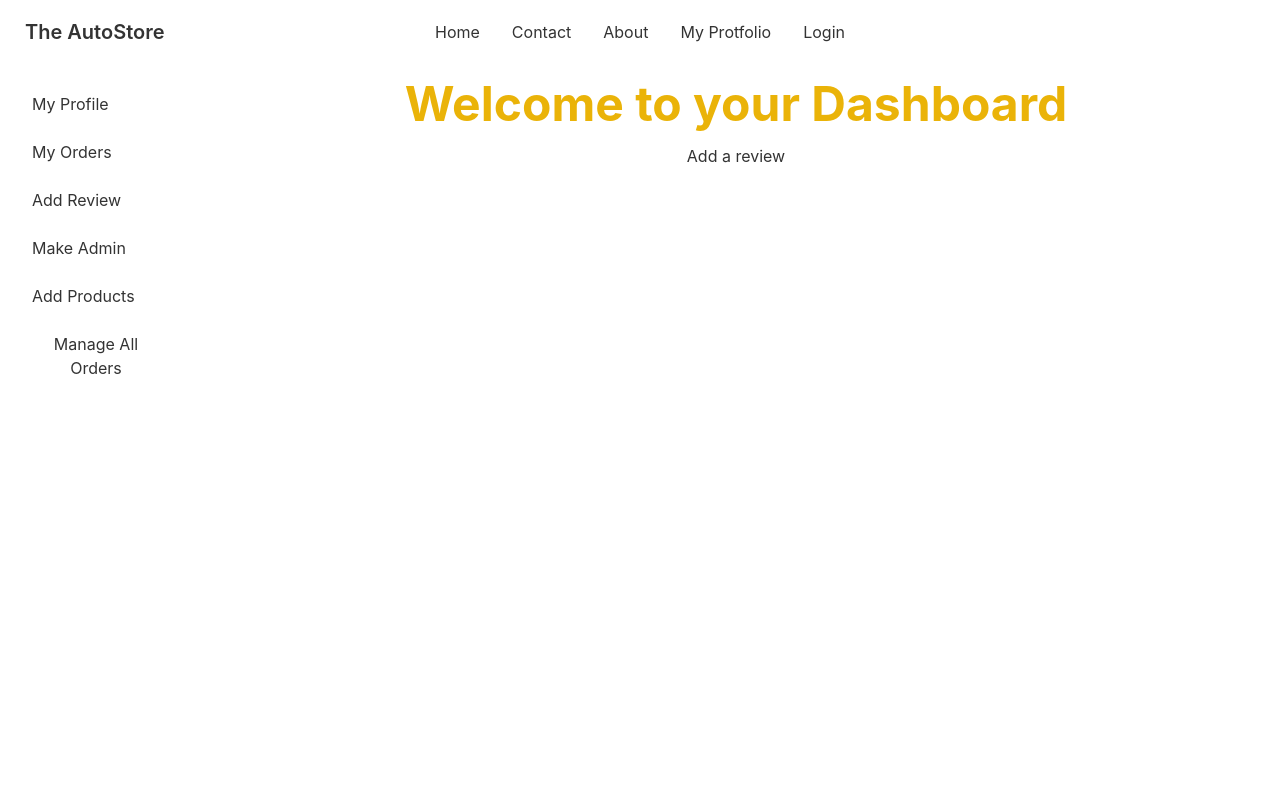
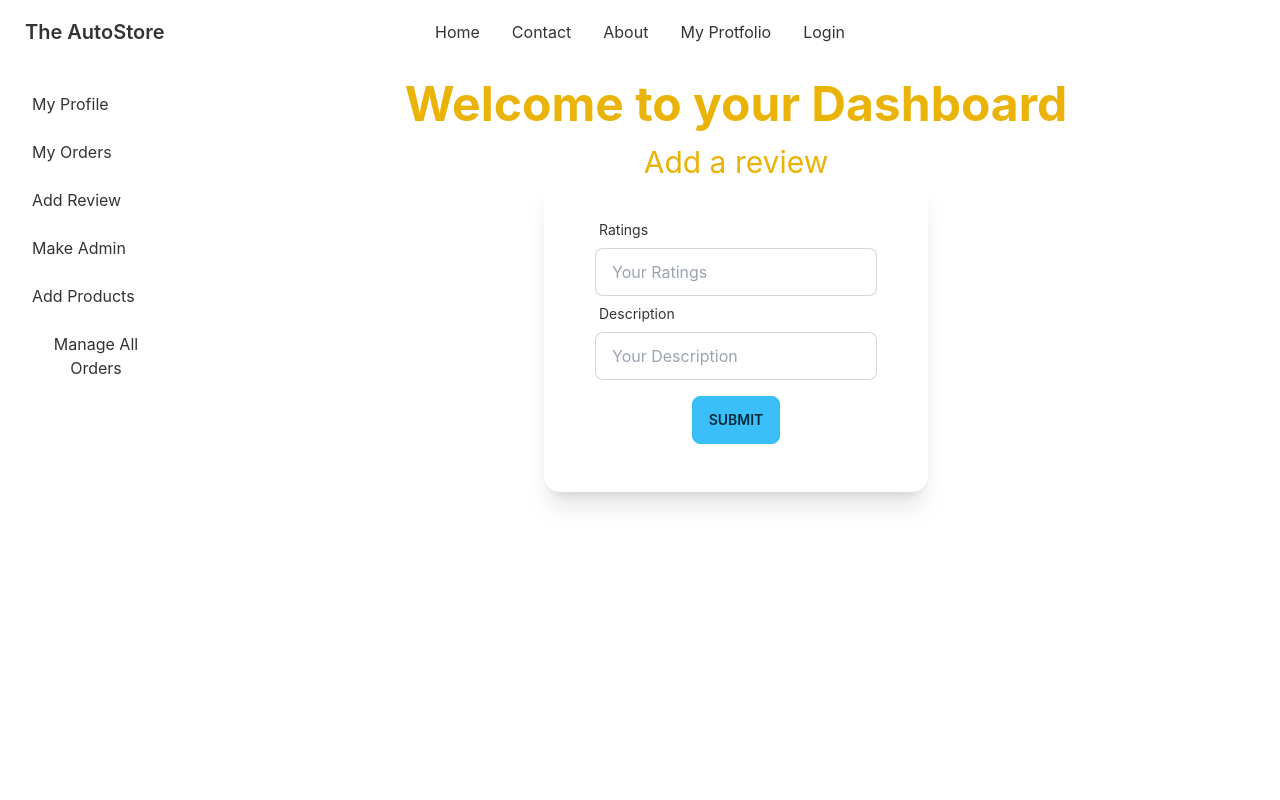
Before and after one commit to ARKOMOL/The-AutoStore, a React (Create React App) app: page /dashboard/add-review in a window 1280 px wide. Shown: the top 800 px of the page. Built offline with nearby package versions, Linux system fonts and the light colour scheme; no server answers.

Commit message:
review form

```diff
--- a/package.json
+++ b/package.json
@@ -11,6 +11,7 @@
     "react": "^18.1.0",
     "react-dom": "^18.1.0",
     "react-firebase-hooks": "^5.0.3",
+    "react-hook-form": "^7.31.2",
     "react-icons": "^4.3.1",
     "react-router-dom": "^6.3.0",
     "react-scripts": "5.0.1",
--- a/src/Pages/Header/LoginUser/AddReview.js
+++ b/src/Pages/Header/LoginUser/AddReview.js
@@ -1,9 +1,49 @@
 import React from 'react';
+import { useForm } from 'react-hook-form';
 
 const AddReview = () => {
+    const { register, formState: { errors }, handleSubmit } = useForm();
+    const onSubmit = data => console.log(data);
     return (
-        <div>
-            <h1>Add a review</h1>
+        <div >
+            <h1 className='text-3xl text-yellow-500'>Add a review</h1>
+        <div className='flex  justify-center items-center'>
+
+                  {/* main */}
+                <div class="card justify-center w-96 bg-base-100 shadow-xl">
+
+                    <div class="card-body items-center text-center">
+                                            <form onSubmit={handleSubmit(onSubmit)}>
+
+                        <div className="form-control  justify-center w-full max-w-xs">
+                                    <label className="label">
+                                        <span className="label-text">Ratings</span>
+                                    </label>
+                        <input
+                        type="number"
+                        placeholder="Your Ratings"
+                        className="input input-bordered w-full max-w-xs"
+                        {...register("ratings", { required: true })} />
+                        {errors.ratings?.type === 'required' && "Ratings is required"}
+                        </div>
+
+                        <div className="form-control  justify-center w-full max-w-xs">
+                                    <label className="label">
+                                        <span className="label-text">Description</span>
+                                    </label>
+                        <input
+                        type="text"
+                        placeholder="Your Description"
+                        className="input input-bordered w-full max-w-xs"
+                         {...register("description", { required: true })} />
+                        {errors.description && "Description is required"}
+                        </div>
+                        <input className='btn btn-info justify-center my-4 max-w-xs' type="submit" />
+                        </form>
+                    </div>
+            </div>
+
+        </div>
         </div>
     );
 };
```
Also changed, not shown: 1 other file (tests, documents, lock files or other folders).
